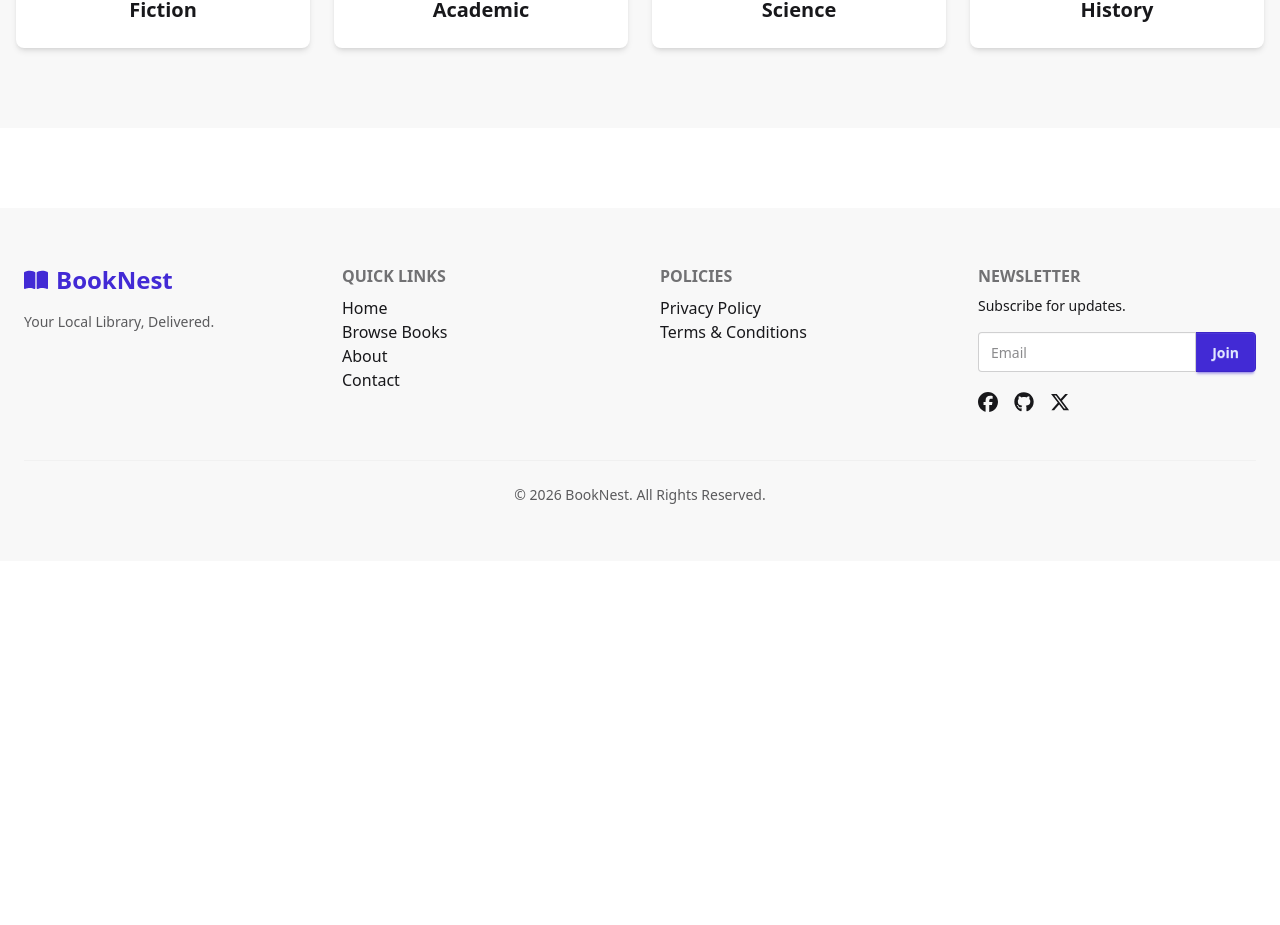
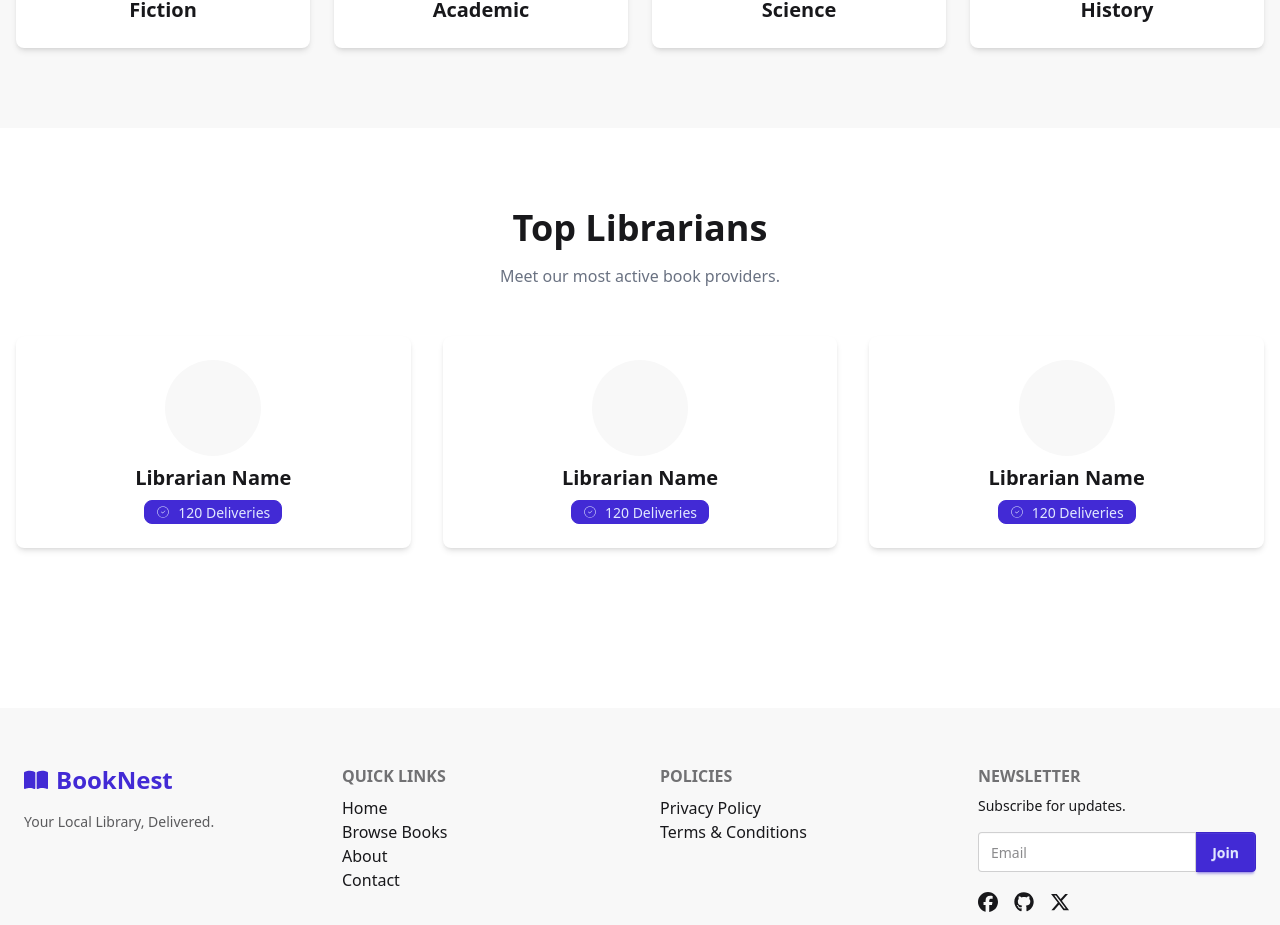
Before and after one commit to Atik03/B13-A10-Client, a Next.js app: page / in a window 1280 px wide. Shown: the part 2132-3057 px from the top of the page. Before the commit the page ends 2693 px from the top, so only its background shows below. Built offline with nearby package versions, Linux system fonts and the light colour scheme.

Commit message:
add top librarians

```diff
--- a/src/app/page.js
+++ b/src/app/page.js
@@ -10,6 +10,7 @@ export default function HomePage() {
       <Hero />
       <FeaturedBooks />
       <PopularCategories />
+      <TopLibrarians />
     </>
   );
 }
```
